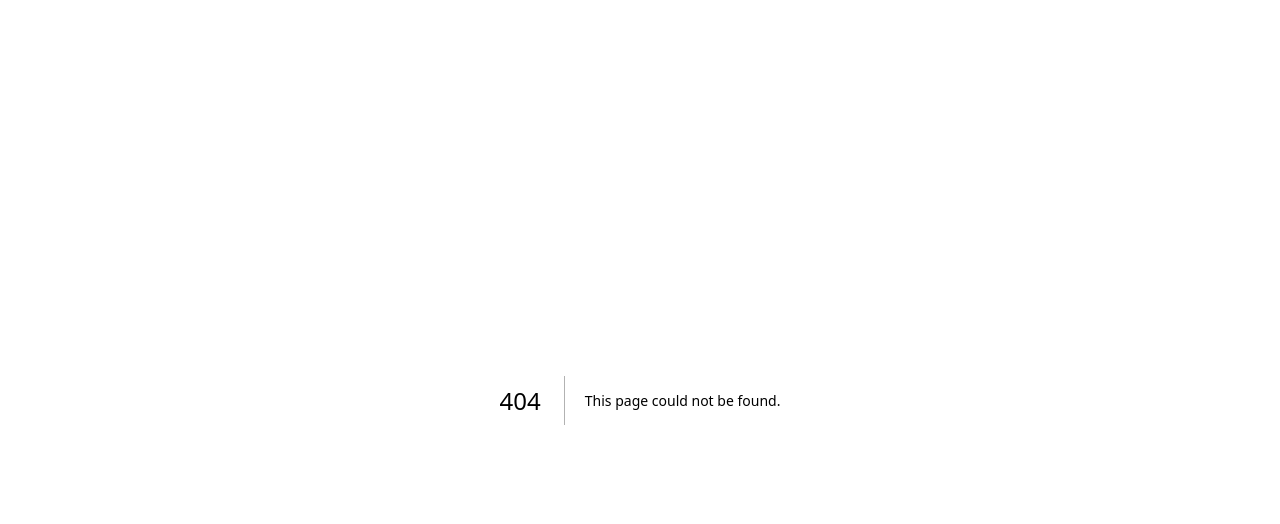
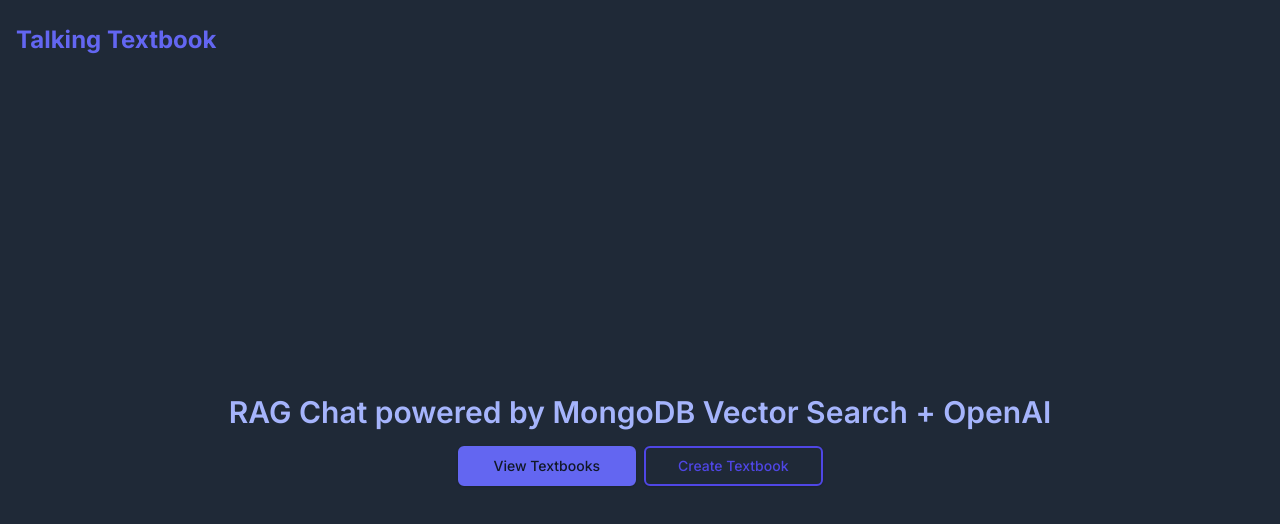
Before and after one commit to anishanne/talkingtextbook, a Next.js app in the folder talkingtextbook/: page / in a window 1280 px wide. Before the commit this address had no page. Shown: the top 524 px of the page. Built offline with nearby package versions, Linux system fonts and the light colour scheme.

Commit message:
Create landing page

```diff
--- /dev/null
+++ b/talkingtextbook/app/page.tsx
@@ -0,0 +1,29 @@
+import Image from "next/image";
+import Link from "next/link";
+
+export default function Home() {
+	return (
+		<div key="1" className="flex min-h-screen flex-col bg-gray-900">
+			<header className="flex items-center justify-between bg-gray-800 px-4 py-6 shadow-md">
+				<div className="flex items-center">
+					<h1 className="text-2xl font-bold text-indigo-500">Talking Textbook</h1>
+				</div>
+			</header>
+			<main className="flex flex-grow flex-col items-center justify-center bg-gray-800 p-4">
+				<h2 className="mb-4 text-3xl font-semibold text-indigo-300">
+					RAG Chat powered by MongoDB Vector Search + OpenAI
+				</h2>
+				<div className="grid grid-cols-2 gap-2">
+					<button className="inline-flex h-10 items-center justify-center rounded-md border-2 border-indigo-500 bg-indigo-500 px-8 text-sm font-medium text-gray-900 shadow transition-colors hover:border-indigo-400 hover:bg-indigo-400 focus-visible:outline-none focus-visible:ring-1 focus-visible:ring-indigo-600">
+						View Textbooks
+					</button>
+					<Link
+						className="inline-flex h-10 items-center justify-center rounded-md border-2 border-indigo-600 px-8 text-sm font-medium text-indigo-600 shadow transition-colors hover:border-indigo-400 hover:bg-indigo-400 hover:text-gray-800 focus-visible:outline-none focus-visible:ring-1 focus-visible:ring-indigo-600"
+						href="/create">
+						Create Textbook
+					</Link>
+				</div>
+			</main>
+		</div>
+	);
+}
```
